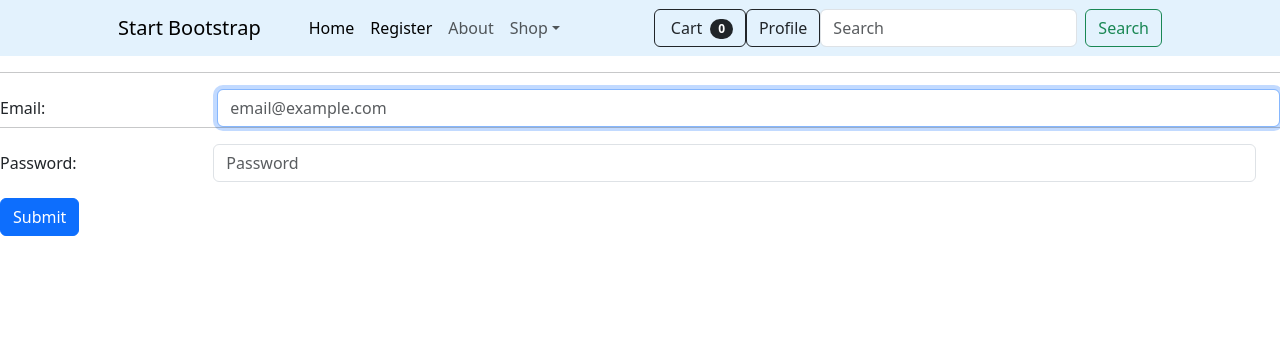
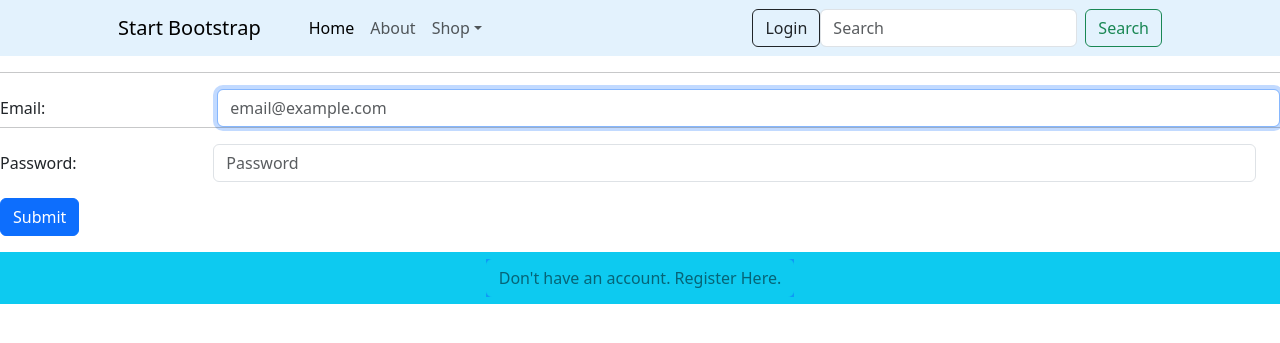
Before and after one commit to Arslanbaig84/ecom, a Django app: page /users/login_user in a window 1280 px wide. Shown: the top 343 px of the page. Run offline with Django 4.2, Linux system fonts and the light colour scheme.

Commit message:
minor changes in UI for login & register and make logout route.

```diff
--- a/base/templates/base/layout.html
+++ b/base/templates/base/layout.html
@@ -15,7 +15,6 @@
         <div class="collapse navbar-collapse" id="navbarSupportedContent">
             <ul class="navbar-nav me-auto mb-2 mb-lg-0 ms-lg-4">
                 <li class="nav-item"><a class="nav-link active" aria-current="page" href="/">Home</a></li>
-                <li class="nav-item"><a class="nav-link active" aria-current="page" href="{% url 'register' %}">Register</a></li>
                 <li class="nav-item"><a class="nav-link" href="#!">About</a></li>
                 <li class="nav-item dropdown">
                     <a class="nav-link dropdown-toggle" id="navbarDropdown" href="#" role="button" data-bs-toggle="dropdown" aria-expanded="false">Shop</a>
@@ -27,18 +26,27 @@
                     </ul>
                 </li>
             </ul>
-            <form class="d-flex">
-                <button class="btn btn-outline-dark" type="submit">
-                    <i class="bi-cart-fill me-1"></i>
-                    Cart
-                    <span class="badge bg-dark text-white ms-1 rounded-pill">0</span>
-                </button>
-            </form>
-            <a href="{% url 'profile' %}">
+            {% if user.is_authenticated %}
+            <div class="dropdown">
+                <a href="#" class="nav-link dropdown-toggle" id="navbarDropdown" role="button" data-bs-toggle="dropdown" aria-expanded="false">
+                    <button class="btn btn-outline-dark">
+                        Profile
+                    </button>
+                </a>
+                <ul class="dropdown-menu" aria-labelledby="navbarDropdown">
+                    <li><a class="dropdown-item" href="{% url 'profile' %}">Profile</a></li>
+                    <li><a class="dropdown-item" href="#!">Cart</a></li>
+                    <li><hr class="dropdown-divider"></li>
+                    <li><a class="dropdown-item" href="{% url 'logout_user' %}">Logout</a></li>
+                </ul>
+            </div>
+            {% else %}
+            <a href="{% url 'login_user' %}">
                 <button class="btn btn-outline-dark">
-                    Profile
+                    Login
                 </button>
             </a>
+            {% endif %}
             <form class="d-flex" role="search">
                 <input class="form-control me-2" type="search" placeholder="Search" aria-label="Search">
                 <button class="btn btn-outline-success" type="submit">Search</button>
--- a/users/templates/users/login_user.html
+++ b/users/templates/users/login_user.html
@@ -29,4 +29,10 @@ Login
         <button type="submit" class="btn btn-primary mb-3">Submit</button>
     </div>
 </form>
+
+<div class="btn btn-info">
+    <a class=" placeholder" aria-disabled="false" href="{% url 'register' %}">
+        <button type="button" class="btn btn-info">Don't have an account. Register Here.</button>
+    </a>
+</div>
 {% endblock %}
--- a/users/urls.py
+++ b/users/urls.py
@@ -6,5 +6,6 @@ urlpatterns = [
     path('register', views.register, name='register'),
     path('login_user', views.login_user, name='login_user'),
     path('profile', views.profile, name='profile'),
-    path('edit_profile', views.edit_profile, name='edit_profile')
+    path('edit_profile', views.edit_profile, name='edit_profile'),
+    path('logout_user', views.logout_user, name='logout_user')
 ]
--- a/users/views.py
+++ b/users/views.py
@@ -41,7 +41,7 @@ def login_user(request):
         password = request.POST.get('password')
         user = authenticate(request, email=email, password=password)
         if user:
-            login(user)
+            login(request, user)
             messages.success(request, 'Login Successful')
             return redirect('profile')
         else:
@@ -60,3 +60,10 @@ def edit_profile(request):
             return redirect('profile')
     form = CustomUserChangeForm(instance= request.user)
     return render(request, 'users/edit_profile.html', {'form': form})
+
+
+@login_required(redirect_field_name='login_user')
+def logout_user(request):
+    logout(request)
+    messages.info(request, 'Logout Sueccesful')
+    return redirect('login_user')
```
